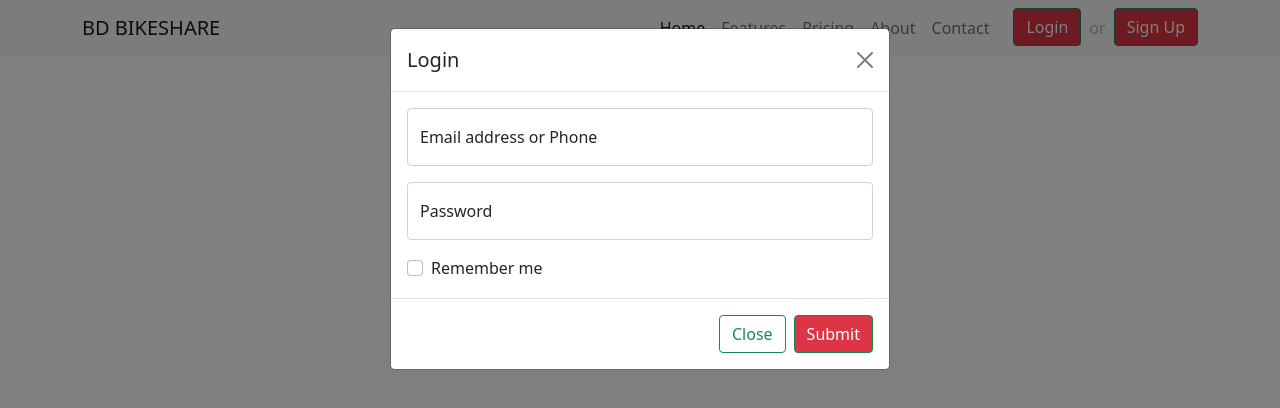
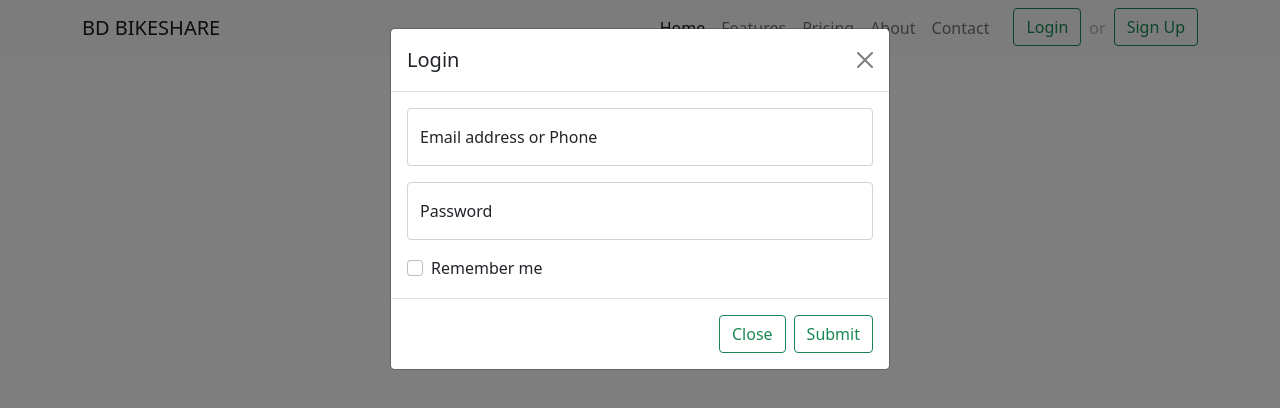
Before and after one commit to noyondey1/ride-share-project-2, a plain HTML site: page index.html in a window 1280 px wide. Both pictures are taken after a click on the button "Login". Drawn offline with nearby package versions, Linux system fonts and the light colour scheme.

Commit message:
button colors are back to changes

```diff
--- a/index.html
+++ b/index.html
@@ -39,7 +39,7 @@
 
                         <li class="nav-item ms-3">
                             <!-- Button trigger modal -->
-                            <button type="button" class="btn btn-danger border-success" data-bs-toggle="modal"
+                            <button type="button" class="btn btn-outline-success" data-bs-toggle="modal"
                                 data-bs-target="#exampleModal">
                                 Login
                             </button>
@@ -78,7 +78,7 @@
                                         <div class="modal-footer">
                                             <button type="button" class="btn btn-outline-success"
                                                 data-bs-dismiss="modal">Close</button>
-                                            <button type="submit" class="btn btn-danger border-success">Submit</button>
+                                            <button type="submit" class="btn btn-outline-success">Submit</button>
                                         </div>
                                     </div>
                                 </div>
@@ -93,7 +93,7 @@
 
                         <li class="nav-item">
                             <!-- Button trigger modal -->
-                            <button type="button" class="btn btn-danger border-success" data-bs-toggle="modal"
+                            <button type="button" class="btn btn-outline-success" data-bs-toggle="modal"
                                 data-bs-target="#staticBackdrop">
                                 Sign Up
                             </button>
@@ -198,7 +198,7 @@
                                         <div class="modal-footer">
                                             <button type="button" class="btn btn-outline-success"
                                                 data-bs-dismiss="modal">Close</button>
-                                            <button type="button" class="btn btn-danger border-success">Sign Up</button>
+                                            <button type="button" class="btn btn-outline-success">Sign Up</button>
                                         </div>
                                     </div>
                                 </div>
```
